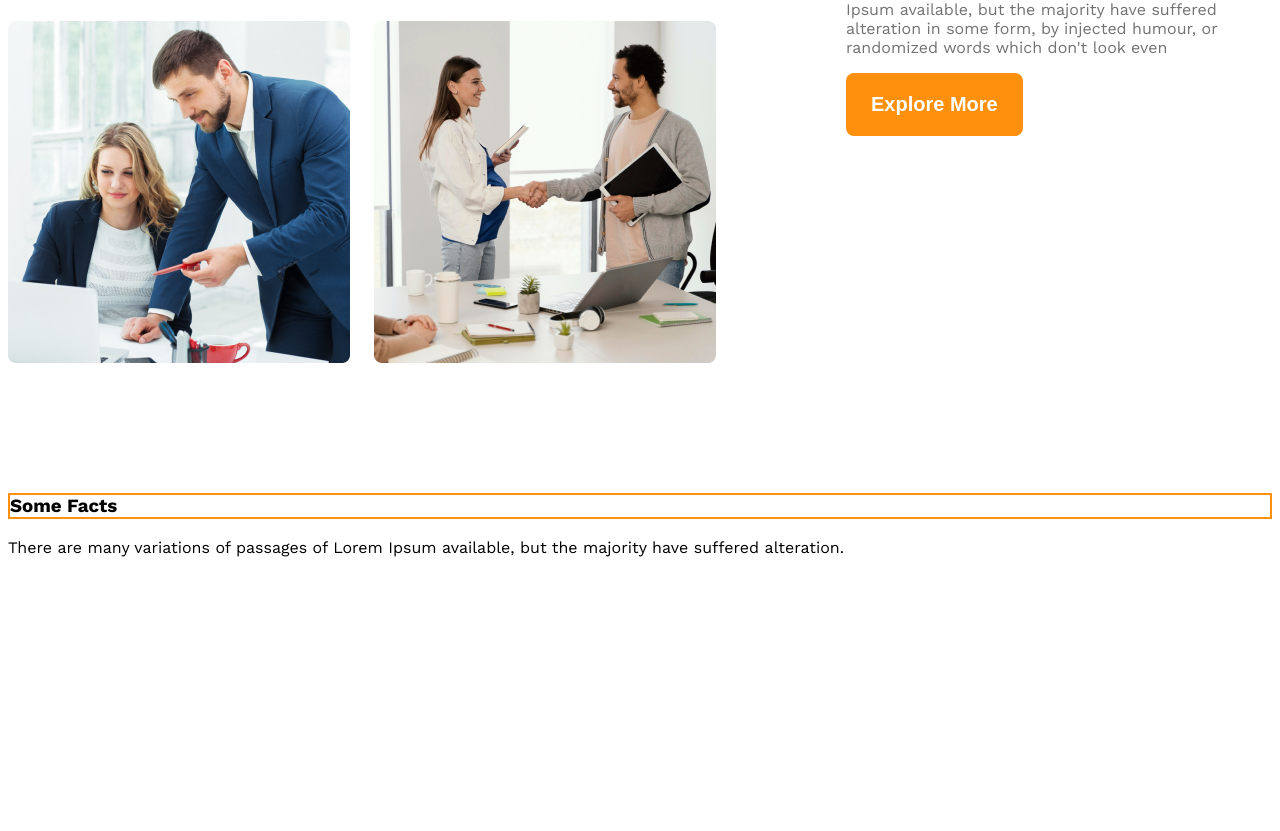
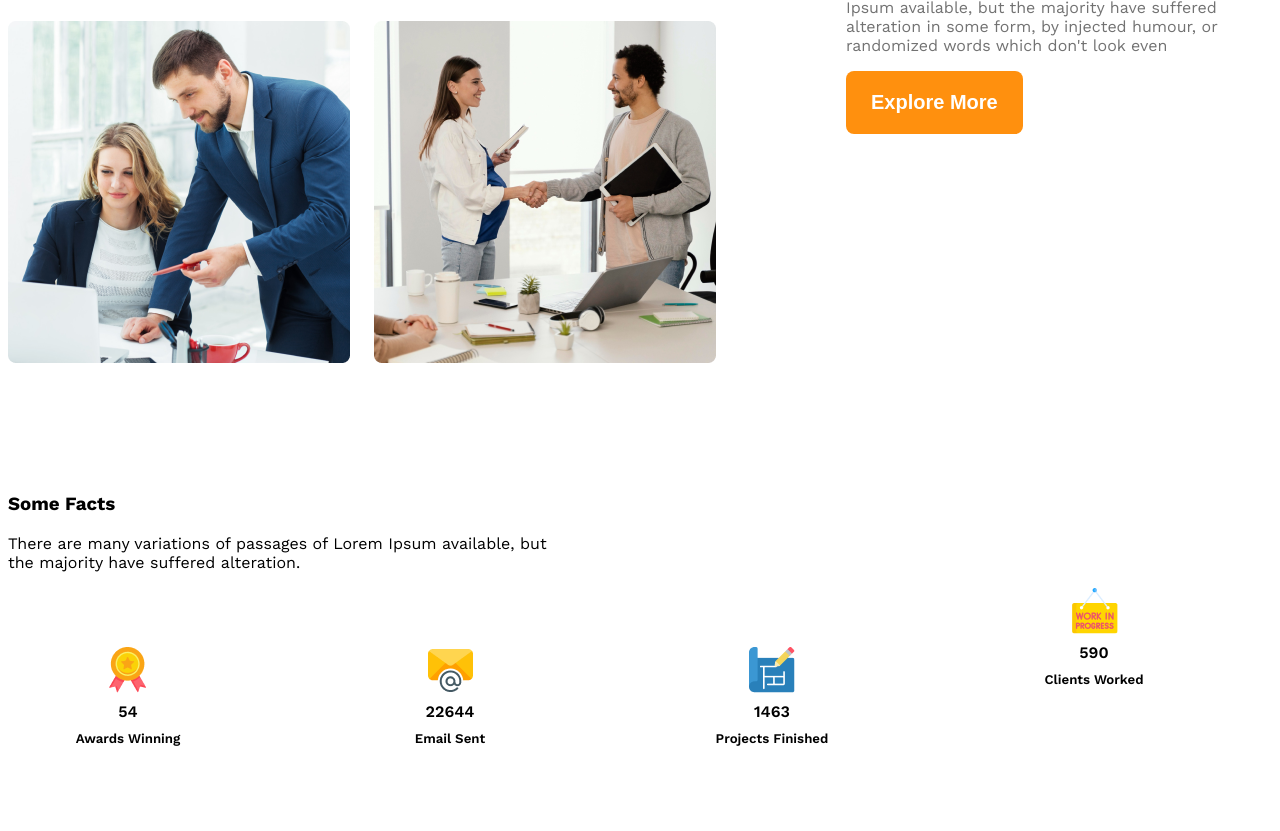
Before and after one commit to Khalid-Bin-Ahsan/g3-arch, a plain HTML site: page index.html in a window 1280 px wide. Shown: the part 1502-2333 px from the top of the page. Before the commit the page ends 2075 px from the top, so only its background shows below. Drawn offline with nearby package versions, Linux system fonts and the light colour scheme.

Commit message:
factcards

```diff
--- a/index.html
+++ b/index.html
@@ -67,10 +67,40 @@
       <!-- features will enjoy -->
       <section>
         <h3 class="section-title">Some Facts</h3>
-        <p class="text-light-grey">
+        <p class="text-light-grey fact-description">
           There are many variations of passages of Lorem Ipsum available, but
           the majority have suffered alteration.
         </p>
+        <div class="facts-container">
+          <div class="fact-card display-flex">
+            <div>
+              <img src="images/icons/ribon.png" alt="" class="fact-icon" />
+              <h4 class="fact-number">54</h4>
+              <h5 class="fact-name">Awards Winning</h5>
+            </div>
+          </div>
+          <div class="fact-card display-flex">
+            <div>
+              <img src="images/icons/email.png" alt="" class="fact-icon" />
+              <h4 class="fact-number">22644</h4>
+              <h5 class="fact-name">Email Sent</h5>
+            </div>
+          </div>
+          <div class="fact-card display-flex">
+            <div>
+              <img src="images/icons/projects.png" alt="" class="fact-icon" />
+              <h4 class="fact-number">1463</h4>
+              <h5 class="fact-name">Projects Finished</h5>
+            </div>
+          </div>
+          <div class="fact-card">
+            <div>
+              <img src="images/icons/customers.png" alt="" class="fact-icon" />
+              <h4 class="fact-number">590</h4>
+              <h5 class="fact-name">Clients Worked</h5>
+            </div>
+          </div>
+        </div>
       </section>
       <!-- some facts  -->
     </main>
--- a/styles/style.css
+++ b/styles/style.css
@@ -57,7 +57,6 @@ main > section {
 .section-title {
   font-size: 3 rem;
   font-weight: 700;
-  border: 2px solid #ff900e;
 }
 
 /* header styles */
@@ -122,6 +121,36 @@ main > section {
   border: 2px solid red;
 }
 
+/* cards */
+.facts-container {
+  display: grid;
+  grid-template-columns: repeat(4, 1fr);
+  gap: 24px;
+}
+.fact-card {
+  width: 240px;
+  height: 240px;
+  border-radius: 8px;
+  text-align: center;
+  align-items: center;
+  justify-content: center;
+}
+
+.fact-number {
+  font-size: 3 rem;
+  font-weight: 600;
+  margin-top: 5px;
+  margin-bottom: 10px;
+}
+.fact-name {
+  font-size: 1.25 rem;
+  font-weight: 600;
+  margin-top: 10px;
+}
+
+.fact-description {
+  max-width: 540px;
+}
 /* responsive styles  */
 
 @media screen and (max-width: 576px) {
```
